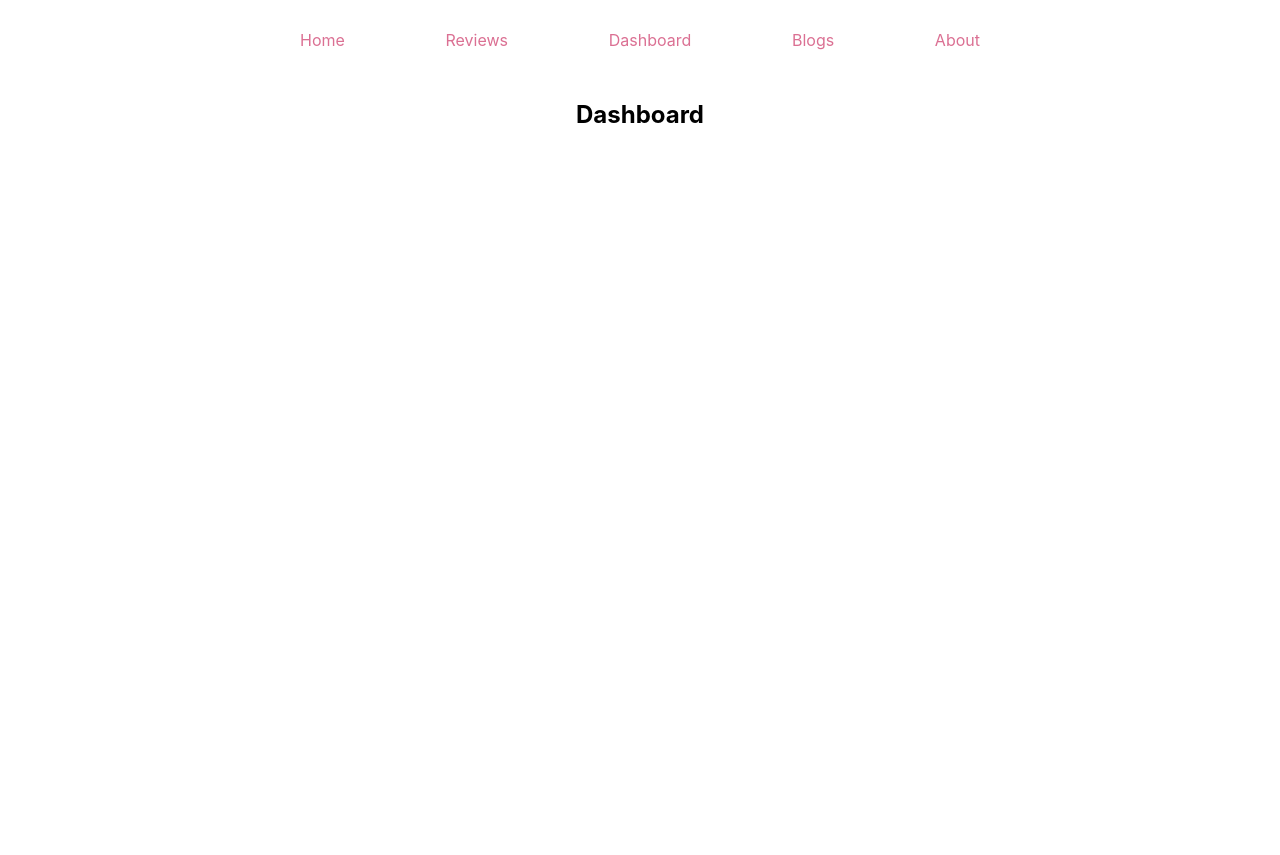
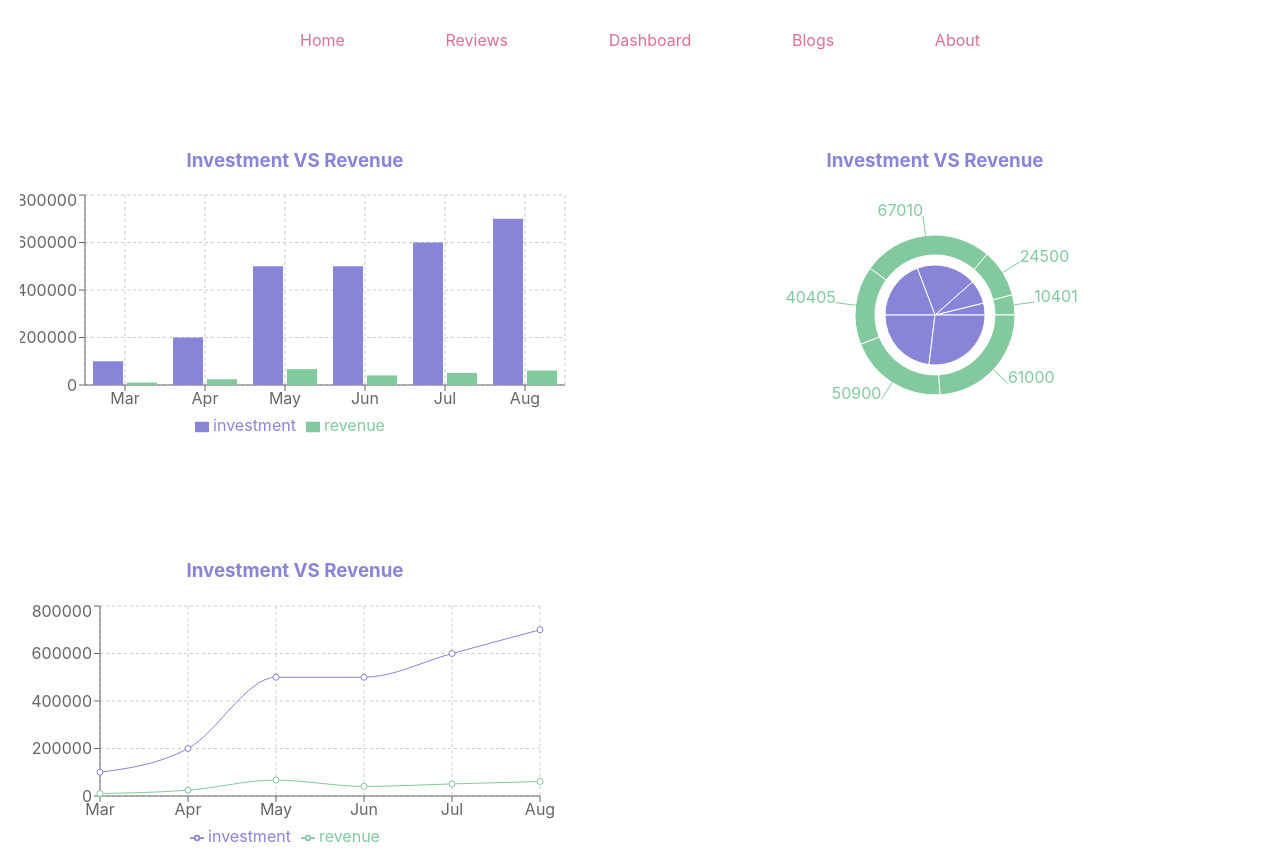
Before and after one commit to MdZillurRahman/product-analysis, a React (Create React App) app: page /dashboard in a window 1280 px wide. Before the commit the page ends 800 px from the top, so only its background shows below. Built offline with nearby package versions, Linux system fonts and the light colour scheme.

Commit message:
Dashboard Ready

```diff
--- a/src/Components/Dashboard/Dashboard.css
+++ b/src/Components/Dashboard/Dashboard.css
@@ -0,0 +1,14 @@
+.dataChart{
+    display: grid;
+    grid-template-columns:repeat(2, 1fr);
+    margin-top: 50px;
+    margin-left: 20px;
+}
+
+.dataChart h3{
+    color: #8884d8;
+}
+
+.lineChart{
+    margin-top: 100px;
+}
--- a/src/Components/Dashboard/Dashboard.js
+++ b/src/Components/Dashboard/Dashboard.js
@@ -1,9 +1,81 @@
 import React from 'react';
+import { Bar, BarChart, CartesianGrid, Legend, Line, LineChart, Pie, PieChart, Tooltip, XAxis, YAxis } from 'recharts';
+import './Dashboard.css';
 
 const Dashboard = () => {
+    const data = [
+        {
+            "month": "Mar",
+            "investment": 100000,
+            "sell": 241,
+            "revenue": 10401
+        },
+        {
+            "month": "Apr",
+            "investment": 200000,
+            "sell": 423,
+            "revenue": 24500
+        },
+        {
+            "month": "May",
+            "investment": 500000,
+            "sell": 726,
+            "revenue": 67010
+        },
+        {
+            "month": "Jun",
+            "investment": 500000,
+            "sell": 529,
+            "revenue": 40405
+        },
+        {
+            "month": "Jul",
+            "investment": 600000,
+            "sell": 601,
+            "revenue": 50900
+        },
+        {
+            "month": "Aug",
+            "investment": 700000,
+            "sell": 670,
+            "revenue": 61000
+        }
+    ]
+        ;
     return (
-        <div>
-            <h2>Dashboard</h2>
+        <div className='dataChart'>
+            <div>
+                <h3>Investment VS Revenue</h3>
+                <BarChart width={550} height={250} data={data}>
+                    <CartesianGrid strokeDasharray="3 3" />
+                    <XAxis dataKey="month" />
+                    <YAxis />
+                    <Tooltip />
+                    <Legend />
+                    <Bar dataKey="investment" fill="#8884d8" />
+                    <Bar dataKey="revenue" fill="#82ca9d" />
+                </BarChart>
+            </div>
+            <div>
+                <h3>Investment VS Revenue</h3>
+                <PieChart width={730} height={250}>
+                    <Pie data={data} dataKey="investment" nameKey="name" cx="50%" cy="50%" outerRadius={50} fill="#8884d8" />
+                    <Pie data={data} dataKey="revenue" nameKey="name" cx="50%" cy="50%" innerRadius={60} outerRadius={80} fill="#82ca9d" label />
+                </PieChart>
+            </div>
+            <div className='lineChart'>
+                <h3>Investment VS Revenue</h3>
+                <LineChart width={550} height={250} data={data}
+                    margin={{ top: 5, right: 30, left: 20, bottom: 5 }}>
+                    <CartesianGrid strokeDasharray="3 3" />
+                    <XAxis dataKey="month" />
+                    <YAxis />
+                    <Tooltip />
+                    <Legend />
+                    <Line type="monotone" dataKey="investment" stroke="#8884d8" />
+                    <Line type="monotone" dataKey="revenue" stroke="#82ca9d" />
+                </LineChart>
+            </div>
         </div>
     );
 };
--- /dev/null
+++ b/src/Components/Home/Home.css
@@ -0,0 +1,15 @@
+.home{
+    display: flex;
+    /* justify-content: space-between; */
+    align-items: center;
+    margin: 20px 100px;
+}
+
+.home img{
+    width: 27rem;
+    height: 33rem;
+}
+
+.travelling{
+    color:  orange;
+}
--- a/src/Components/Home/Home.js
+++ b/src/Components/Home/Home.js
@@ -1,12 +1,17 @@
 import React from 'react';
+import image from '../../images/Men-Genuine-Leather-Travel-Bag-in-Bangladesh.png';
+import './Home.css';
 
 const Home = () => {
     return (
-        <div>
+        <div className='home'>
+            <div className='writtenPart'>
+                <h1>Best Choice In Your <span className='travelling'>Travelling</span></h1>
+                <p>We serve the best travelling bag in Bangladesh. Those travelling bag will be your best friend through your travelling journey.</p>
+            </div>
             <div>
-            <h1>Best Choice In Your Travelling</h1>
+                <img src={image} alt="" />
             </div>
-            <div></div>
         </div>
     );
 };
```
Also changed, not shown: src/images/Men-Genuine-Leather-Travel-Bag-in-Bangladesh.png (added).
